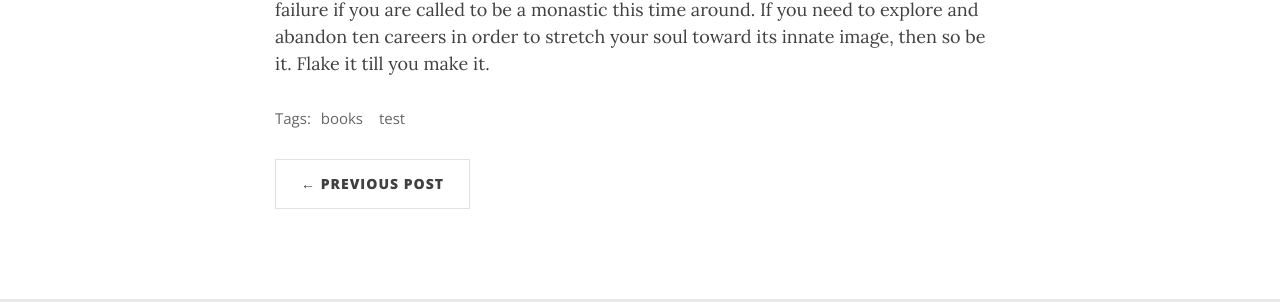
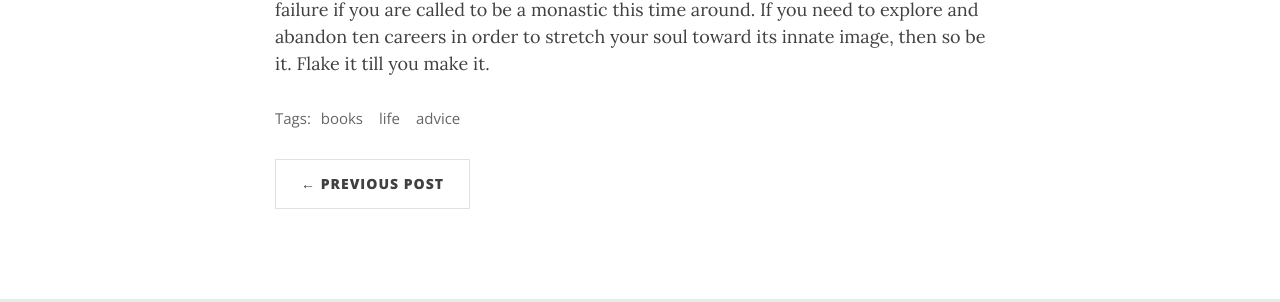
Before and after one commit to atakuzi/atakuzi.github.io, a Jekyll site: the page built from _posts/2022-07-10-flake-it-till-you-make-it.md, in a window 1280 px wide and 900 px high, scrolled down 1061 px. Shown: the part 367-669 px from the top of the window. Built offline with Jekyll 4.4.1, drawn with Linux system fonts in a browser that asks for light colours; nearby versions of some CDN libraries; comment, search, counter and statistics services are not loaded.

Commit message:
Update 2022-07-10-flake-it-till-you-make-it.md

```diff
--- a/_posts/2022-07-10-flake-it-till-you-make-it.md
+++ b/_posts/2022-07-10-flake-it-till-you-make-it.md
@@ -5,7 +5,7 @@ subtitle: Excerpt from Soulshaping by Jeff Brown
 cover-img: /assets/img/path.jpg
 thumbnail-img: /assets/img/thumb.png
 share-img: /assets/img/path.jpg
-tags: [books, test]
+tags: [books, life, advice]
 ---
 
 Under what circumstances should we step off a path? When is it essential that we finish what we start? If I bought a bag of peanuts and had an allergic reaction, no one would fault me if I threw it out. If I ended a relationship with a woman who hit me, no one would say that I had a commitment problem. But if I walk away from a seemingly secure route because my soul has other ideas, I am a flake?
```
